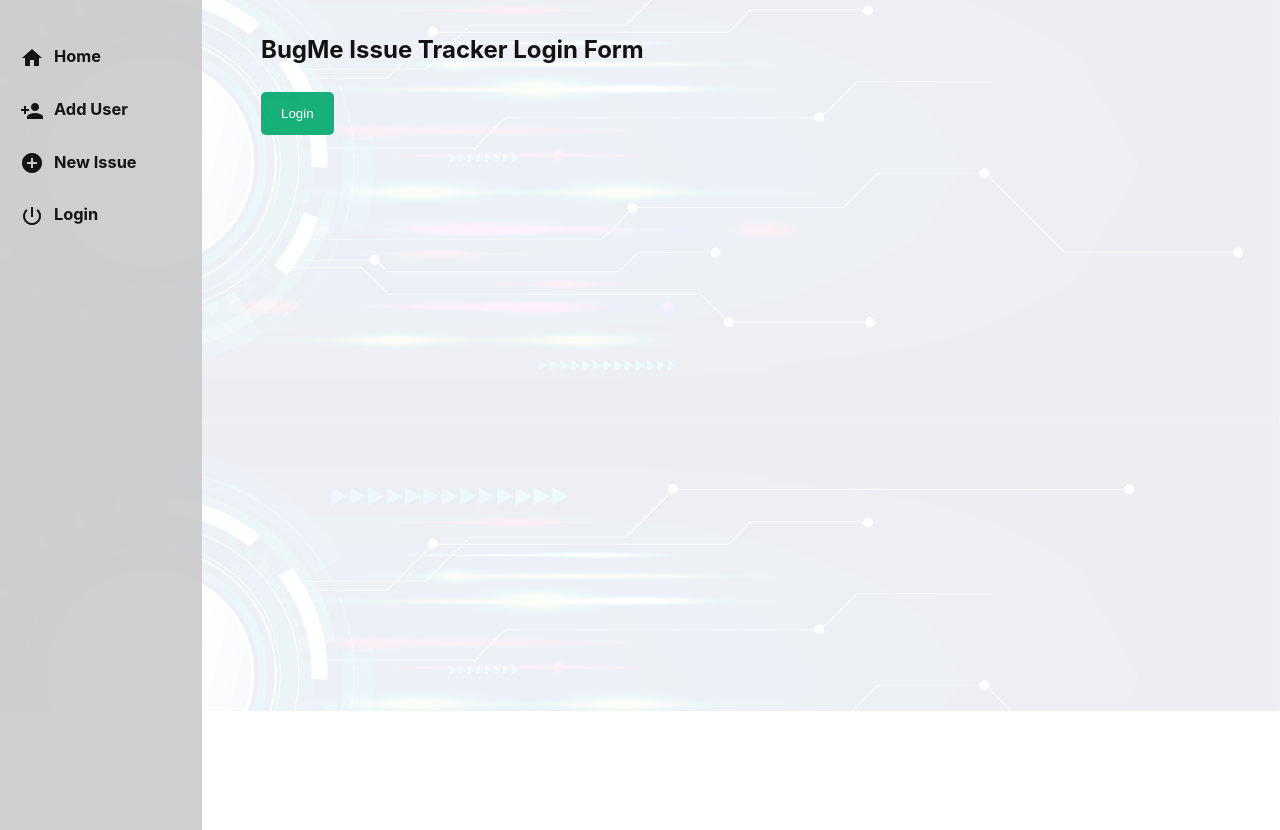
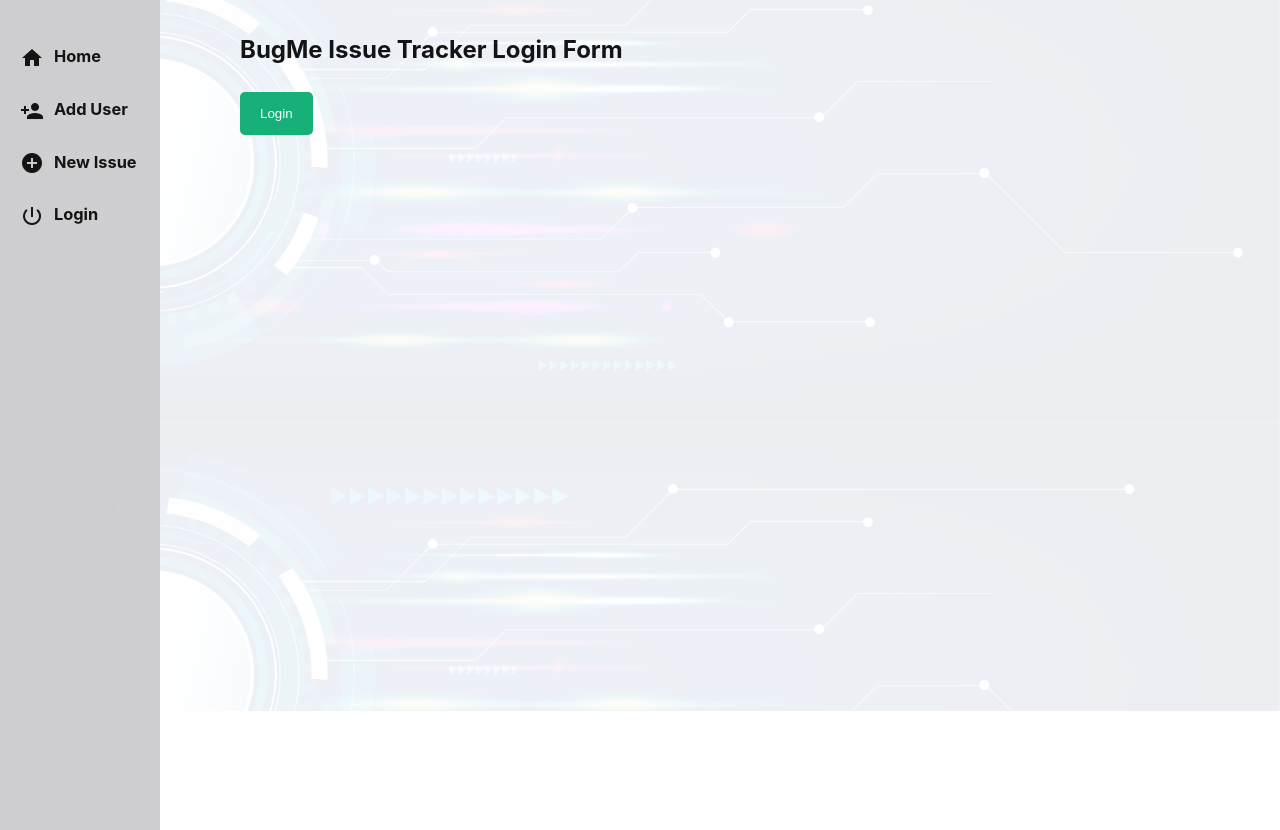
Before and after one commit to marlonlewis2020/bugme, a PHP site: page / in a window 1280 px wide. Shown: the part 89-919 px from the top of the page. Run offline with PHP 8.4, Linux system fonts and the light colour scheme.

Commit message:
updated css for nav bar widt

```diff
--- a/bugme.css
+++ b/bugme.css
@@ -47,7 +47,7 @@ body{
 
 #nav-bar{
     padding-top:30px;
-    width: 15%;
+    min-width: 150px;
     height: 100vh;
     padding-left: 10px;
     background-color: var(--nav-bg-clr);
```
